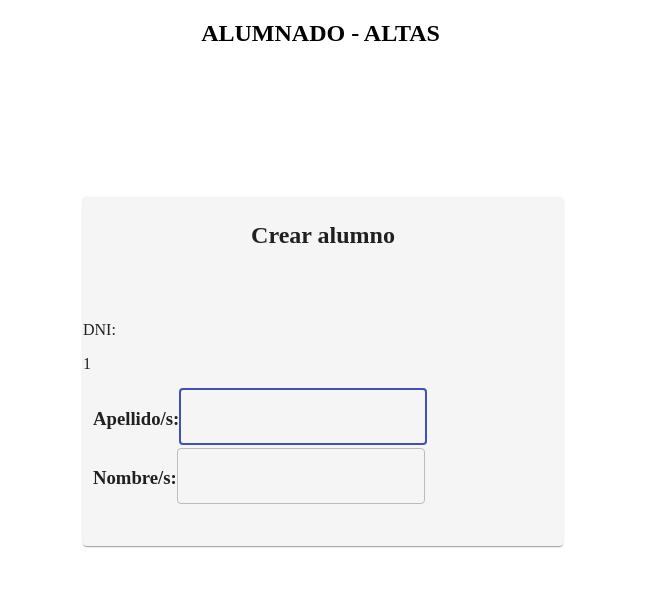
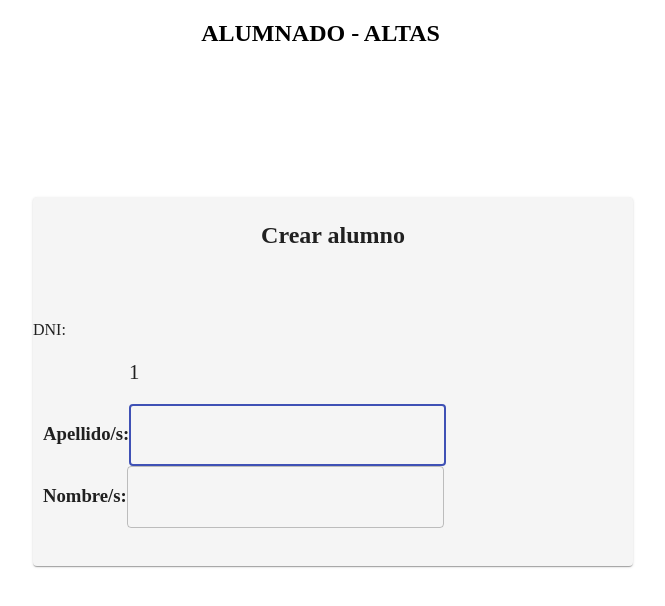
Before and after one commit to Desarrollos-Web-Urquiza/grandfather-project, a React (Create React App) app: page /alumnoAlta/1 in a window 1280 px wide. Shown: the top 606 px of the page, without its empty margins (317-982 px from the left). Built offline with nearby package versions, Linux system fonts and the light colour scheme; the HTML template or start-up script is replaced by a standard one.

Commit message:
changing the styles of 'Altas' screen and the characters max length validation

```diff
--- a/src/components/dataInput.js
+++ b/src/components/dataInput.js
@@ -1,34 +1,22 @@
-import { useRef } from 'react';
 import TextField from '@material-ui/core/TextField';
-import { ThemeProvider, createTheme } from '@material-ui/core/styles'
 
 const DataInput =  (props) => {
     //filter input
     const handleData = (e) =>	{
         props.setErr(false)
-		console.log(e.target.value)
-		console.log(e.target.name)
-		console.log(props.setData)
 		props.setData({ ...props.state, [e.target.name]: e.target.value})
-        // window.dispatchEvent(new KeyboardEvent('keydown', {
-        //     key: "e",
-        //     keyCode: 69,
-        //     code: "KeyE",
-        //     which: 69,
-        //     shiftKey: false,
-        //     ctrlKey: false,
-        //     metaKey: false
-        // }));
+        if(e.target.value.length === 31 && props.id === "surname"){
+            e.target.value = e.target.value.substring(0, e.target.value.length - 1)
+            props.setErr('El apellido no puede tener más de 30 caracteres')
+        }
+        if(e.target.value.length === 31 && props.id === "name"){
+            e.target.value = e.target.value.substring(0, e.target.value.length - 1)
+            props.setErr('El nombre no puede tener más de 30 caracteres')
+        }
 	}
 
-
     const handleKeyDown = (event) => {
-		// if (event.key === 'Enter') {
-		// 	props.submit()
-		// }
-
         if (event.key === 'Enter') {
-			// props.inputRef.current.focus();
             if(props.id == "surname"){
                 props.document.getElementById("name").focus();
             }
@@ -38,21 +26,10 @@ const DataInput =  (props) => {
 		}
 	}
 
-    const inputRef = useRef(null);
-
-    const theme = createTheme({
-        typography: {
-            TextField: {
-            fontSize: '10rem',
-        },
-        },
-    });
-
     return(
         <div align="left" className="box-input">
             <h3 className="text-2xl">{props.field}:</h3>
-            <div className="-mt-2 ml-4 mb-8 text-2xl" >
-                <ThemeProvider theme={theme}>
+            <div className="-mt-3 ml-4 mb-8 text-7xl" >
                     <TextField
                         id={props.id}
                         variant="outlined"
@@ -61,10 +38,12 @@ const DataInput =  (props) => {
                         type={props.type}
                         autoFocus={props.autoFocus}
                         onKeyDown={handleKeyDown}
-                        className="text-2xl w-80"
-
+                        className="w-85"
+                        InputProps={{
+                            style: {fontSize: '1.3rem'},
+                            inputProps: { maxLength: 31 }
+                        }}
                     />
-                </ThemeProvider>
             </div>
         </div>
     )
--- a/src/pages/create.js
+++ b/src/pages/create.js
@@ -5,13 +5,11 @@ import { grey } from '@material-ui/core/colors';
 import { withStyles } from '@material-ui/core/styles';
 import { add } from "../db/functions/dbUtils";
 import DataInput from "../components/dataInput";
-import TextField from '@material-ui/core/TextField';
-import { useRef } from 'react';
 
 const CardSelect = withStyles((theme) => ({
   root: {
     backgroundColor: grey[100],
-    width: 480,
+    width: 600,
     '&:hover': {
       backgroundColor: grey[100],
     },
@@ -35,34 +33,12 @@ const Create = props => {
 			document.getElementById("surname").focus();
 			return
 		}
-		if(data.surname.length > 30){
-			setErr('El apellido no puede tener más de 30 caracteres')
-			return
-		}
 		if(data.name === '' || typeof(data.name) == 'undefined'){
 			setErr('Ingrese un nombre')
 			return
 		}
-		if(data.name.length > 30){
-			setErr('El nombre no puede tener más de 30 caracteres')
-			return
-		}
 		add(data, props.history)
 	}
-
-	const handleKeyDown = (event) => {
-		// if (event.key === 'Enter') {
-		// 	props.submit()
-		// }
-
-        if (event.key === 'Enter') {
-			document.getElementById("input2").focus();
-			console.log(inputRef)
-			console.log(document.getElementById("input2"))
-		}
-	}
-
-	const inputRef = useRef(null);
 
 	return(
 		<div className="mainCenter">
@@ -77,8 +53,8 @@ const Create = props => {
 						<br />
 						<br />
 						<div align="left" className="flex flex-wrap justify-initial -mt-1 ml-2 mb-8 text-2xl">
-							<p>DNI: </p>
-							<p className="ml-20 mt-1 text-base">{data.DNI} </p>
+							<p >DNI: </p>
+							<p className="mt-1" style={{fontSize: '1.3rem', marginLeft: "6rem"}}>{data.DNI} </p>
 						</div>
 						<DataInput
 							id="surname"
@@ -102,7 +78,7 @@ const Create = props => {
 							setErr={setErr}
 							submit={validationData}
 						/>
-						{err && <p style={{color: "red"}}> {err} </p> }
+						{err && <b><p style={{color: "red"}}> {err} </p></b> }
 						<br />
 					</CardSelect>
 				</div>
--- a/src/styles/index.css
+++ b/src/styles/index.css
@@ -20,6 +20,9 @@
   #div-options p{
     @apply mt-4;
   }
+  .w-85{
+    width: 21rem;
+  }
 }
 
 body {
```
